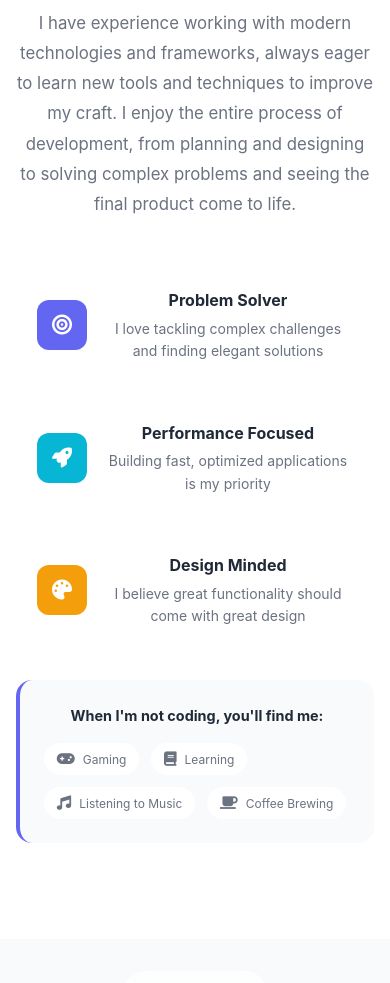
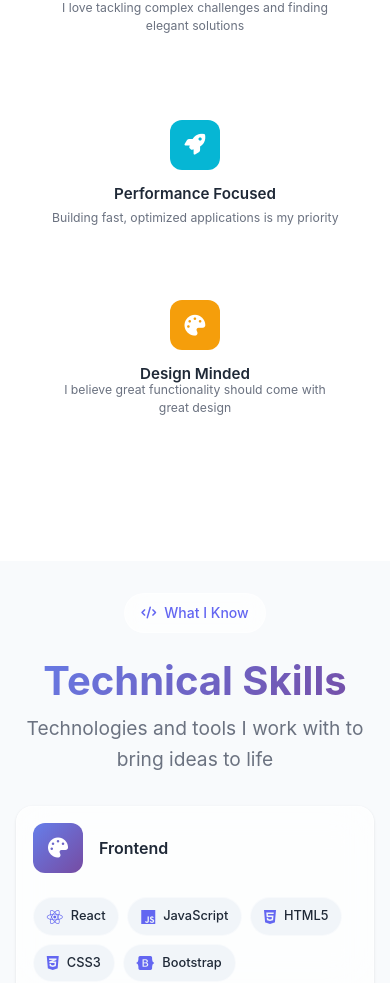
Before and after one commit to cbsdan/my-portfolio, a React (Vite) app: page / in a window 390 px wide. Shown: the part 3307-4290 px from the top of the page. Built offline with nearby package versions, Linux system fonts and the light colour scheme.

Commit message:
fix some issues

```diff
--- a/src/App.css
+++ b/src/App.css
@@ -1442,17 +1442,32 @@ section {
 /* Highlight Cards */
 .about-highlights {
   display: flex;
+  flex-direction: row;
+  gap: 1rem;
+  justify-content: space-between;
+}
+
+.highlight-card.glass-card {
+  display: flex;
   flex-direction: column;
-  gap: 1rem;
-}
-
-.highlight-card.glass-card {
-  display: flex;
-  align-items: center;
-  gap: 1rem;
-  padding: 1.25rem;
+  align-items: center;
+  justify-content: center;
+  text-align: center;
+  gap: 0.75rem;
+  padding: 1.5rem 1rem;
   opacity: 0;
   animation: fadeInLeft 0.6s ease-out forwards;
+  flex: 1;
+  min-height: 140px;
+  position: relative;
+  overflow: hidden;
+  cursor: pointer;
+}
+
+.highlight-card.glass-card:hover {
+  transform: translateY(-8px) scale(1.02);
+  box-shadow: var(--shadow-xl);
+  background: var(--primary-color);
 }
 
 .highlight-card .highlight-icon {
@@ -1462,21 +1477,51 @@ section {
   align-items: center;
   justify-content: center;
   border-radius: 12px;
-  font-size: 1.25rem;
+  font-size: 1.3rem;
   color: white;
   flex-shrink: 0;
-}
-
-.highlight-card .highlight-content h4 {
-  margin-bottom: 0.25rem;
+  transition: var(--transition);
+  z-index: 1;
+}
+
+.highlight-card:hover .highlight-icon {
+  opacity: 0;
+  transform: scale(0.5);
+}
+
+.highlight-card .highlight-title {
+  margin: 0;
   color: var(--text-primary);
-  font-size: 1rem;
-}
-
-.highlight-card .highlight-content p {
+  font-size: 0.95rem;
+  font-weight: 600;
+  transition: var(--transition);
+  z-index: 1;
+}
+
+.highlight-card:hover .highlight-title {
+  opacity: 0;
+  transform: translateY(-10px);
+}
+
+.highlight-card .highlight-description {
   color: var(--text-secondary);
   margin: 0;
-  font-size: 0.875rem;
+  font-size: 0.85rem;
+  line-height: 1.5;
+  opacity: 0;
+  transition: all 0.4s ease;
+  position: absolute;
+  top: 50%;
+  left: 1rem;
+  right: 1rem;
+  transform: translateY(-50%) scale(0.9);
+  z-index: 2;
+}
+
+.highlight-card:hover .highlight-description {
+  opacity: 1;
+  transform: translateY(-50%) scale(1);
+  color: white;
 }
 
 /* Interests Section */
@@ -3725,6 +3770,21 @@ section {
 
   .about-text .section-tag {
     justify-content: center;
+  }
+
+  .about-highlights {
+    flex-direction: column;
+    gap: 0.75rem;
+  }
+
+  .highlight-card.glass-card {
+    min-height: 120px;
+  }
+
+  .highlight-card .highlight-description {
+    opacity: 1;
+    max-height: 100px;
+    position: static;
   }
 
   .highlight-cards {
--- a/src/components/About.jsx
+++ b/src/components/About.jsx
@@ -38,8 +38,6 @@ const About = () => {
   const stats = [
     { number: calculateYearsOfExperience(), label: 'Years Experience', icon: 'fa-solid fa-calendar-check' },
     { number: '10+', label: 'Projects Completed', icon: 'fa-solid fa-folder-open' },
-    { number: '5+', label: 'Technologies Mastered', icon: 'fa-solid fa-code' },
-    { number: '∞', label: 'Coffee Consumed', icon: 'fa-solid fa-mug-hot' },
   ]
 
   const highlights = [
@@ -139,24 +137,21 @@ const About = () => {
                   <div className="highlight-icon" style={{ background: item.color }}>
                     <i className={item.icon}></i>
                   </div>
-                  <div className="highlight-content">
-                    <h4>{item.title}</h4>
-                    <p>{item.description}</p>
-                  </div>
+                  <h4 className="highlight-title">{item.title}</h4>
+                  <p className="highlight-description">{item.description}</p>
                 </div>
               ))}
             </div>
 
             {/* Fun facts or interests */}
-            <div className="about-interests">
+            {/* <div className="about-interests">
               <h4>When I'm not coding, you'll find me:</h4>
               <div className="interests-list">
                 <span className="interest-tag"><i className="fa-solid fa-gamepad"></i> Gaming</span>
                 <span className="interest-tag"><i className="fa-solid fa-book"></i> Learning</span>
                 <span className="interest-tag"><i className="fa-solid fa-music"></i> Listening to Music</span>
-                <span className="interest-tag"><i className="fa-solid fa-coffee"></i> Coffee Brewing</span>
               </div>
-            </div>
+            </div> */}
           </div>
         </div>
       </div>
--- a/src/components/Contact.jsx
+++ b/src/components/Contact.jsx
@@ -103,7 +103,48 @@ const Contact = () => {
         </div>
 
         <div className={`contact-content ${isVisible ? 'visible' : ''}`}>
-          <div className="contact-info">
+
+
+          <div className="contact-methods">
+            <div className="methods-grid">
+              {contactMethods.map((method, index) => (
+                <a
+                  key={index}
+                  href={method.link}
+                  target="_blank"
+                  rel="noopener noreferrer"
+                  className="contact-method glass-card"
+                  style={{ animationDelay: `${index * 0.1}s` }}
+                >
+                  <div className="method-icon" style={{ background: method.color }}>
+                    <i className={method.icon}></i>
+                  </div>
+                  <div className="method-content">
+                    <h4>{method.title}</h4>
+                    <p className="method-subtitle">{method.subtitle}</p>
+                    <span className="method-action">{method.action} <i className="fa-solid fa-arrow-right"></i></span>
+                  </div>
+                </a>
+              ))}
+            </div>
+
+            {/* Direct Email Card */}
+            <div className="direct-email-card glass-card">
+              <div className="email-icon">
+                <i className="fa-solid fa-at"></i>
+              </div>
+              <div className="email-content">
+                <h4>Prefer Email?</h4>
+                <p>You can also reach me directly at:</p>
+                <a href="mailto:cabasadaniel1@gmail.com" className="email-link">
+                  <span>cabasadaniel1@gmail.com</span>
+                  <i className="fa-solid fa-arrow-up-right-from-square"></i>
+                </a>
+              </div>
+            </div>
+
+          </div>
+                    <div className="contact-info">
 
             {/* Contact Form */}
             <div className="contact-form-container glass-card">
@@ -185,46 +226,6 @@ const Contact = () => {
               </form>
             </div>
           </div>
-
-          <div className="contact-methods">
-            <div className="methods-grid">
-              {contactMethods.map((method, index) => (
-                <a
-                  key={index}
-                  href={method.link}
-                  target="_blank"
-                  rel="noopener noreferrer"
-                  className="contact-method glass-card"
-                  style={{ animationDelay: `${index * 0.1}s` }}
-                >
-                  <div className="method-icon" style={{ background: method.color }}>
-                    <i className={method.icon}></i>
-                  </div>
-                  <div className="method-content">
-                    <h4>{method.title}</h4>
-                    <p className="method-subtitle">{method.subtitle}</p>
-                    <span className="method-action">{method.action} <i className="fa-solid fa-arrow-right"></i></span>
-                  </div>
-                </a>
-              ))}
-            </div>
-
-            {/* Direct Email Card */}
-            <div className="direct-email-card glass-card">
-              <div className="email-icon">
-                <i className="fa-solid fa-at"></i>
-              </div>
-              <div className="email-content">
-                <h4>Prefer Email?</h4>
-                <p>You can also reach me directly at:</p>
-                <a href="mailto:cabasadaniel1@gmail.com" className="email-link">
-                  <span>cabasadaniel1@gmail.com</span>
-                  <i className="fa-solid fa-arrow-up-right-from-square"></i>
-                </a>
-              </div>
-            </div>
-
-          </div>
         </div>
       </div>
     </section>
```
